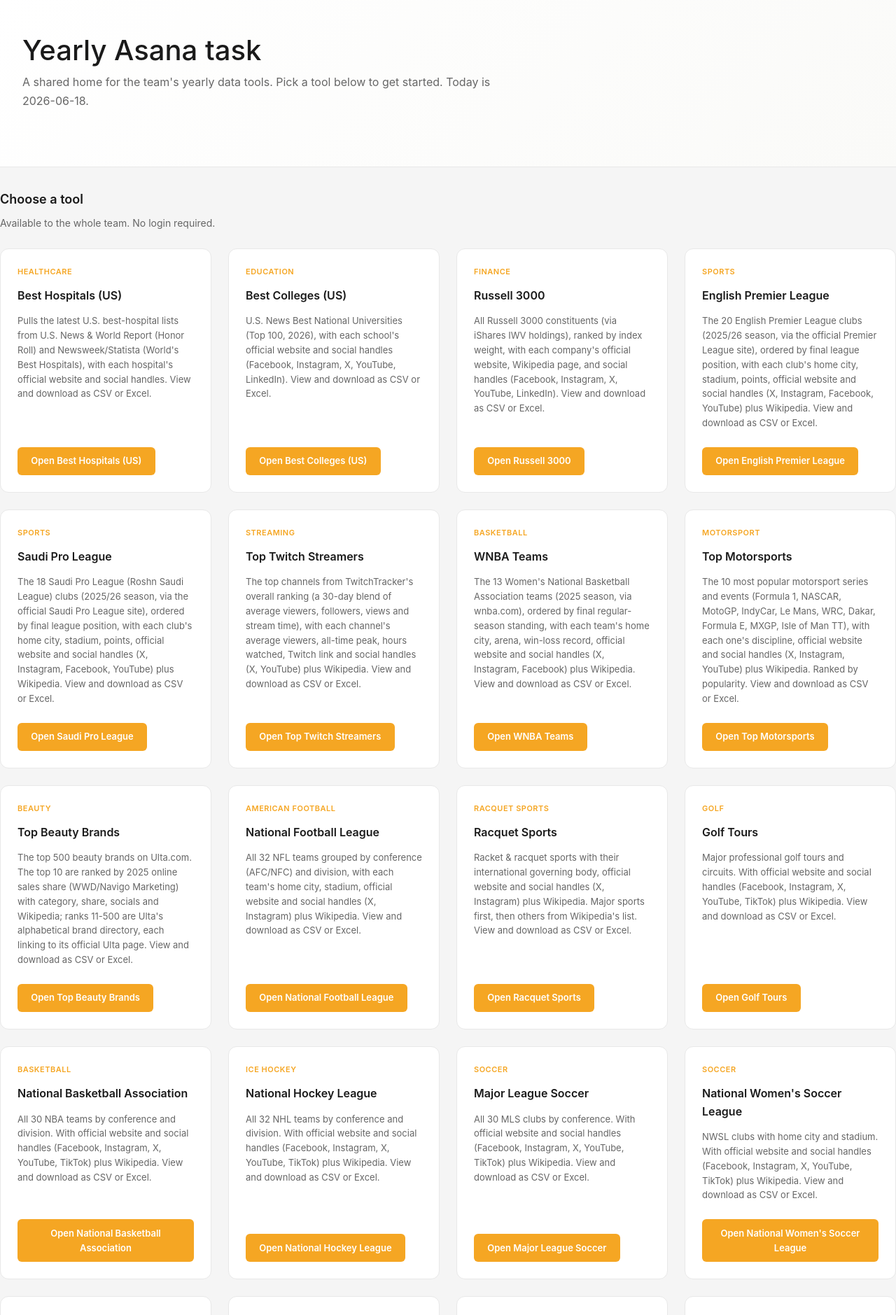
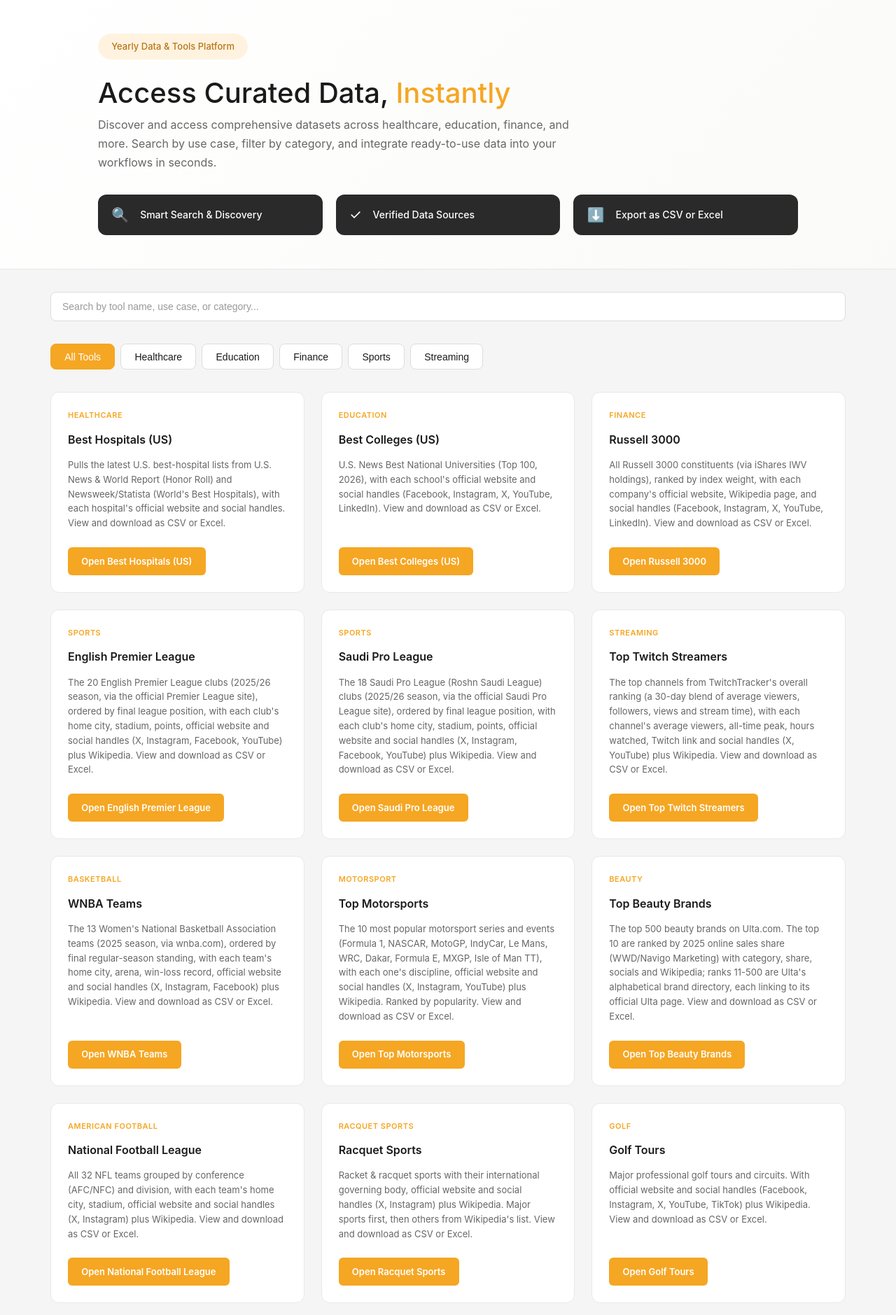
Before and after one commit to ramesh680/yearly-asana-task, a Flask app: page / in a window 1280 px wide. Shown: the top 1879 px of the page at 70% size. Run offline with Flask 3, Linux system fonts and the light colour scheme.

Commit message:
Updated UI with hero section, search, and category filters

```diff
--- a/templates/index.html
+++ b/templates/index.html
@@ -1,17 +1,65 @@
 {% extends "base.html" %}
+
 {% block content %}
+  <!-- Hero Section -->
   <section class="hero">
-    <h1>{{ app_name }}</h1>
-    <p class="lede">A shared home for the team's yearly data tools. Pick a tool below to get started. Today is {{ today }}.</p>
+    <div class="hero-content">
+      <div class="platform-badge">Yearly Data & Tools Platform</div>
+      <h1>Access Curated Data, <span class="hero-highlight">Instantly</span></h1>
+      <p class="lede">Discover and access comprehensive datasets across healthcare, education, finance, and more. Search by use case, filter by category, and integrate ready-to-use data into your workflows in seconds.</p>
+
+      <div class="features-grid">
+        <div class="feature-item">
+          <span class="feature-icon">🔍</span>
+          <span class="feature-text">Smart Search & Discovery</span>
+        </div>
+        <div class="feature-item">
+          <span class="feature-icon">✓</span>
+          <span class="feature-text">Verified Data Sources</span>
+        </div>
+        <div class="feature-item">
+          <span class="feature-icon">⬇️</span>
+          <span class="feature-text">Export as CSV or Excel</span>
+        </div>
+      </div>
+    </div>
   </section>
 
-  <section>
-    <h2>Choose a tool</h2>
-    <p class="muted">Available to the whole team. No login required.</p>
+  <!-- Main Content -->
+  <div class="container">
+    <!-- Search Section -->
+    <div class="search-section">
+      <div class="search-bar">
+        <input
+          type="text"
+          class="search-input"
+          id="searchInput"
+          placeholder="Search by tool name, use case, or category..."
+          onkeyup="filterTools()"
+        >
+      </div>
+    </div>
 
+    <!-- Category Tabs -->
+    <div class="category-tabs">
+      <button class="tab-btn active" data-filter="all" onclick="filterByCategory('all')">All Tools</button>
+      <button class="tab-btn" data-filter="healthcare" onclick="filterByCategory('healthcare')">Healthcare</button>
+      <button class="tab-btn" data-filter="education" onclick="filterByCategory('education')">Education</button>
+      <button class="tab-btn" data-filter="finance" onclick="filterByCategory('finance')">Finance</button>
+      <button class="tab-btn" data-filter="sports" onclick="filterByCategory('sports')">Sports</button>
+      <button class="tab-btn" data-filter="streaming" onclick="filterByCategory('streaming')">Streaming</button>
+    </div>
+
+    <!-- Tools Container -->
+    <div id="toolsContainer">
       <div class="grid">
         {% for tool in tools %}
-      <article class="card">
+          <article
+            class="card tool-card"
+            data-category="{{ tool.category.lower() }}"
+            data-title="{{ tool.title.lower() }}"
+            data-description="{{ tool.description.lower() }}"
+          >
             <span class="cat">{{ tool.category }}</span>
             <h3>{{ tool.title }}</h3>
             <p>{{ tool.description }}</p>
@@ -22,12 +70,79 @@
             {% endif %}
           </article>
         {% endfor %}
-
         <article class="card placeholder">
           <span class="cat">Add a tool</span>
           <h3>More tools coming</h3>
           <p>This hub is set up to grow. Register a new tool in <code>TOOLS</code> in <code>app.py</code>, add a route and a template, and it appears here automatically.</p>
         </article>
       </div>
-  </section>
+    </div>
+  </div>
+
+  <script>
+    let currentFilter = 'all';
+
+    function filterByCategory(category) {
+      currentFilter = category;
+
+      // Update active tab
+      document.querySelectorAll('.tab-btn').forEach(btn => {
+        btn.classList.remove('active');
+      });
+      document.querySelector(`[data-filter="${category}"]`).classList.add('active');
+
+      // Filter tools
+      applyFilters();
+    }
+
+    function filterTools() {
+      applyFilters();
+    }
+
+    function applyFilters() {
+      const searchTerm = document.getElementById('searchInput').value.toLowerCase();
+      const toolCards = document.querySelectorAll('.tool-card');
+      let visibleCount = 0;
+
+      toolCards.forEach(card => {
+        const category = card.dataset.category;
+        const title = card.dataset.title;
+        const description = card.dataset.description;
+
+        const categoryMatch = currentFilter === 'all' || category === currentFilter;
+        const searchMatch =
+          searchTerm === '' ||
+          title.includes(searchTerm) ||
+          description.includes(searchTerm);
+
+        if (categoryMatch && searchMatch) {
+          card.style.display = 'block';
+          visibleCount++;
+        } else {
+          card.style.display = 'none';
+        }
+      });
+
+      // Show empty state if no results
+      const container = document.getElementById('toolsContainer');
+      let emptyState = container.querySelector('.empty-state');
+
+      if (visibleCount === 0) {
+        if (!emptyState) {
+          emptyState = document.createElement('div');
+          emptyState.className = 'empty-state';
+          emptyState.innerHTML = `
+            <div class="empty-state-icon">🔍</div>
+            <p>No tools found. Try adjusting your search or filter.</p>
+          `;
+          container.appendChild(emptyState);
+        }
+        emptyState.style.display = 'block';
+      } else {
+        if (emptyState) {
+          emptyState.style.display = 'none';
+        }
+      }
+    }
+  </script>
 {% endblock %}
```
Lines whose indentation alone changed are shown as unchanged.
